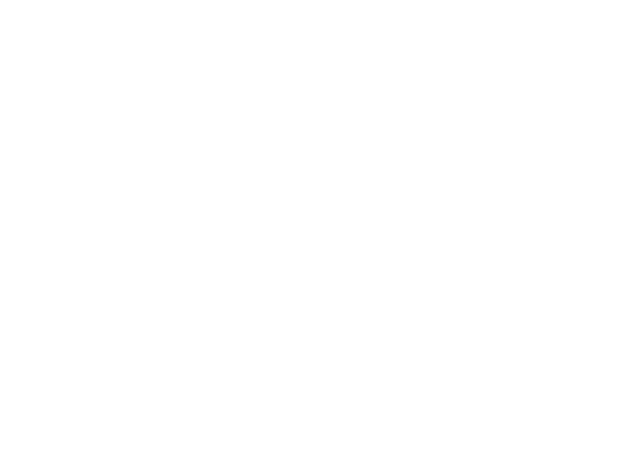
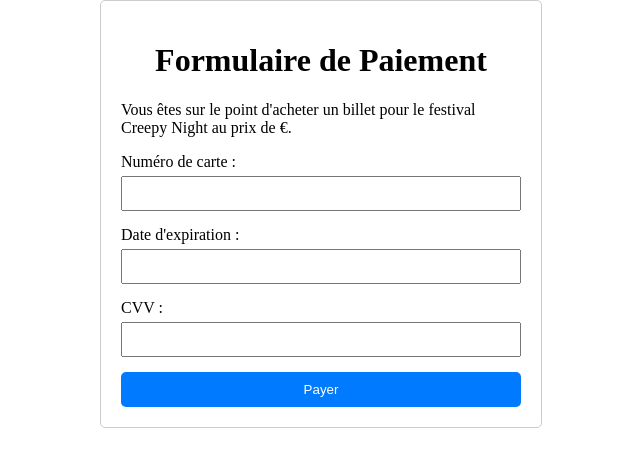
Before and after one commit to Zuuret/SAE-S3-S4_Creepy_Night, a Vue app: page /payment/1 in a window 1280 px wide. Shown: the top 466 px of the page, without its empty margins (319-959 px from the left). Built offline with nearby package versions, Linux system fonts and the light colour scheme.

Commit message:
paiement billet

```diff
--- a/src/views/BilletAchat.vue
+++ b/src/views/BilletAchat.vue
@@ -19,8 +19,8 @@
           <ul>
             <li v-for="(feature, i) in ticket.features" :key="i">{{ feature }}</li>
           </ul>
-          <button class="buy-button">
-            <router-link :to="{ name: 'PaymentForm', params: { ticketId: ticket.id, price: ticket.price } }">Acheter</router-link>
+          <button class="buy-button" @click="buyTicket(ticket.id, ticket.price)">
+            Acheter
           </button>
         </div>
       </div>
@@ -35,7 +35,7 @@ import NavBar from "@/components/NavBar.vue";
 
 export default {
   name: "PageWithBackground",
-  components: {NavBar},
+  components: { NavBar },
   data() {
     return {
       tickets: [
@@ -68,6 +68,16 @@ export default {
     },
     previousSlide() {
       this.currentIndex = (this.currentIndex - 1 + this.tickets.length) % this.tickets.length;
+    },
+    buyTicket(ticketId, price) {
+      const utilisateurConnecte = JSON.parse(localStorage.getItem('utilisateurConnecte'));
+      if (!utilisateurConnecte) {
+        // Redirige vers la page de connexion si l'utilisateur n'est pas connecté
+        this.$router.push({ path: '/connexion' });
+      } else {
+        // Redirige vers le formulaire de paiement si l'utilisateur est connecté
+        this.$router.push({ name: 'PaymentForm', params: { ticketId, price } });
+      }
     },
   },
 };
--- /dev/null
+++ b/src/views/PaymentForm.vue
@@ -0,0 +1,102 @@
+<template>
+    <div class="payment-form">
+      <h1>Formulaire de Paiement</h1>
+      <p>Vous êtes sur le point d'acheter un billet pour le festival Creepy Night au prix de {{ ticketPrice }} €.</p>
+      <form @submit.prevent="submitPayment">
+        <div>
+          <label for="card-number">Numéro de carte :</label>
+          <input type="text" id="card-number" v-model="cardNumber" required />
+        </div>
+        <div>
+          <label for="expiry-date">Date d'expiration :</label>
+          <input type="text" id="expiry-date" v-model="expiryDate" required />
+        </div>
+        <div>
+          <label for="cvv">CVV :</label>
+          <input type="text" id="cvv" v-model="cvv" required />
+        </div>
+        <button type="submit">Payer</button>
+      </form>
+    </div>
+  </template>
+
+  <script>
+  import data from '@/datasource/data.js'; // Importez le fichier data.js
+
+  export default {
+    data() {
+      return {
+        cardNumber: '',
+        expiryDate: '',
+        cvv: '',
+      };
+    },
+    computed: {
+      ticketPrice() {
+        return this.$route.params.price; // Récupérez le prix du ticket à partir des paramètres de la route
+      },
+    },
+    methods: {
+      async submitPayment() {
+        const paymentDetails = {
+          date: new Date().toLocaleDateString(),
+          amount: this.ticketPrice, // Utilisez le prix du ticket
+          cardNumber: '**** **** **** ' + this.cardNumber.slice(-4),
+          id_utilisateur: 1, // Remplacez par l'ID de l'utilisateur connecté
+        };
+        console.log('Ajout du paiement avec :', paymentDetails);
+
+        // Ajoutez la transaction au tableau des transactions dans data.js
+        data.transactions.push({
+          id: data.transactions.length + 1, // Générer un nouvel ID
+          date: paymentDetails.date,
+          heure: new Date().toLocaleTimeString(), // Heure actuelle
+          operation: "Paiement Billet",
+          details: `Achat d'un billet pour ${paymentDetails.amount} €`,
+          amount: paymentDetails.amount,
+          id_utilisateur: paymentDetails.id_utilisateur,
+        });
+
+        alert('Paiement fictif effectué avec succès !');
+        this.$router.push({ name: 'billet' }); // Redirection vers la page BilletAchat
+      },
+    },
+  };
+  </script>
+
+  <style scoped>
+  .payment-form {
+    max-width: 400px;
+    margin: 0 auto;
+    padding: 20px;
+    border: 1px solid #ccc;
+    border-radius: 5px;
+  }
+  .payment-form h1 {
+    text-align: center;
+  }
+  .payment-form form div {
+    margin-bottom: 15px;
+  }
+  .payment-form label {
+    display: block;
+    margin-bottom: 5px;
+  }
+  .payment-form input {
+    width: 100%;
+    padding: 8px;
+    box-sizing: border-box;
+  }
+  .payment-form button {
+    width: 100%;
+    padding: 10px;
+    background-color: #007bff;
+    color: white;
+    border: none;
+    border-radius: 5px;
+    cursor: pointer;
+  }
+  .payment-form button:hover {
+    background-color: #0056b3;
+  }
+  </style>
```
Also changed, not shown: src/router/index.js (+4 -6 lines).
